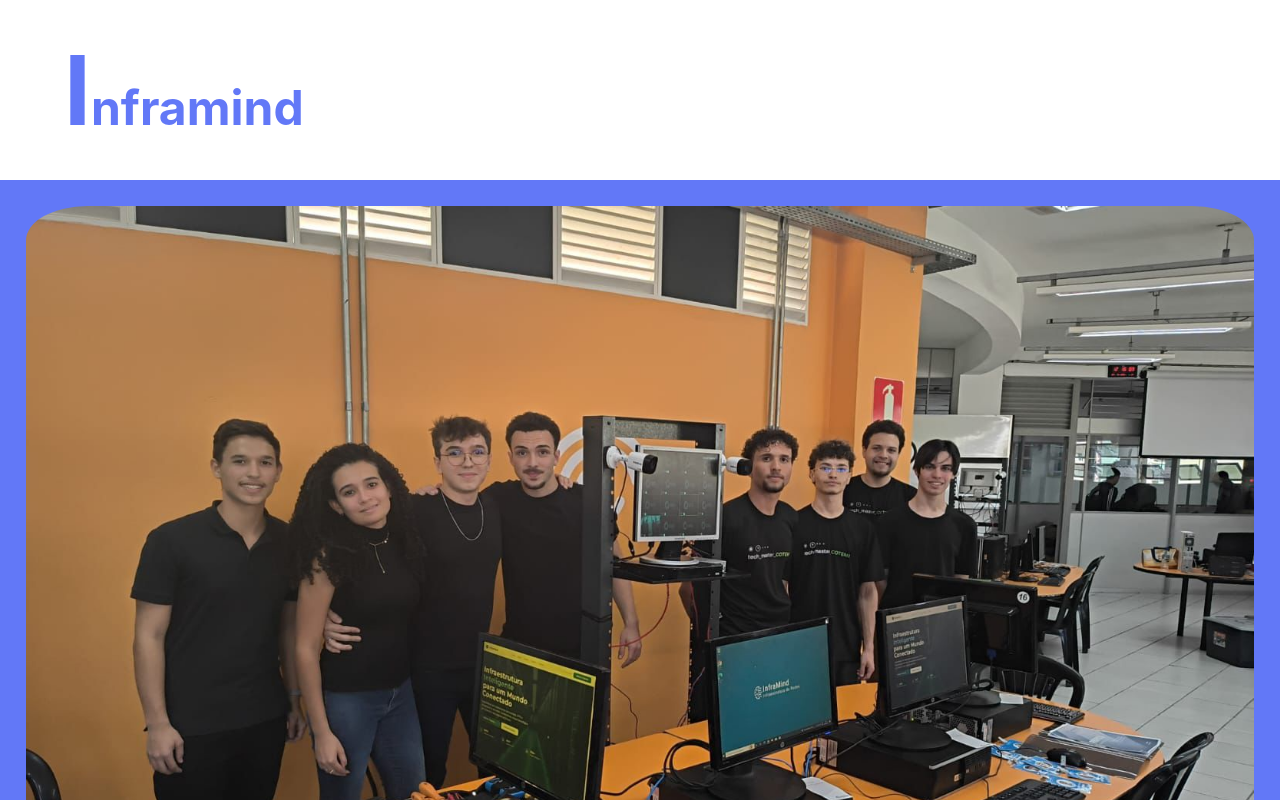
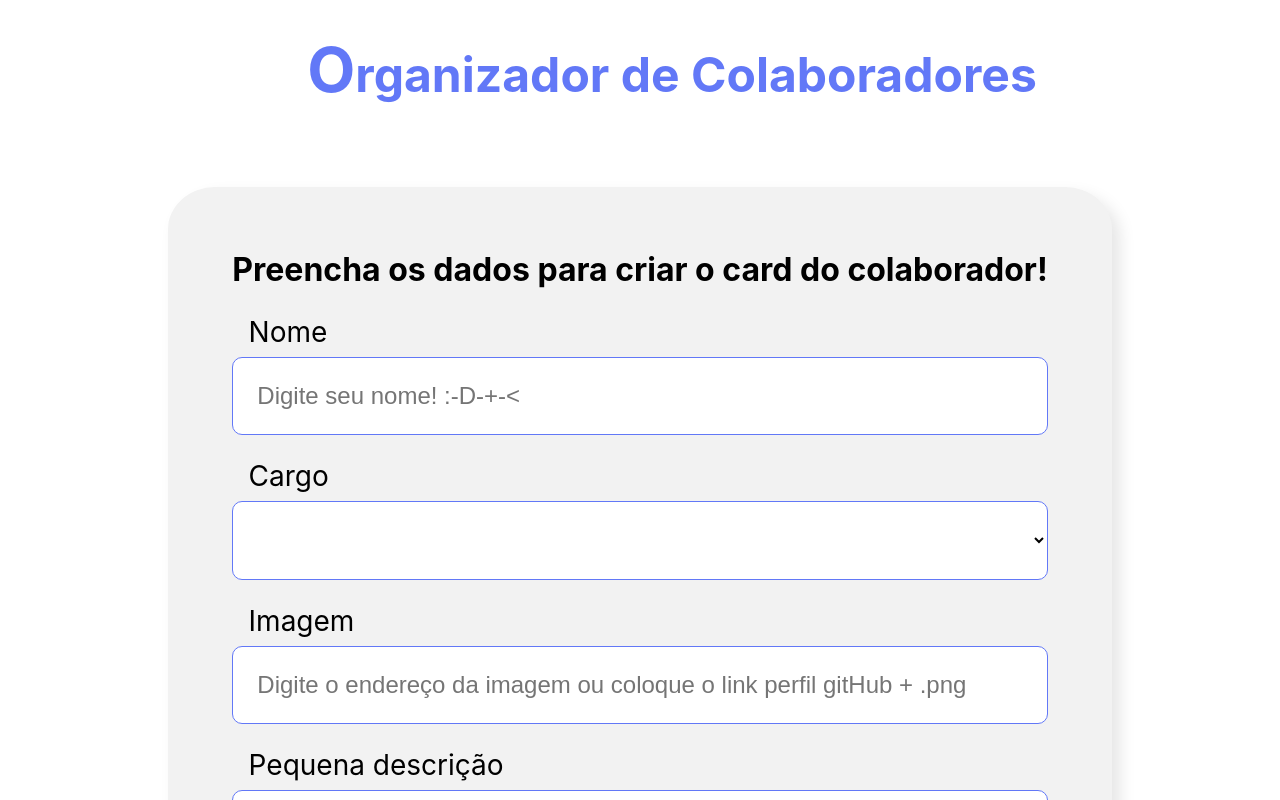
Before and after one commit to P-Viana/Codigo-Alura-Curso-React-1, a React (Create React App) app: page / in a window 1280 px wide. Shown: the top 800 px of the page. Built offline with nearby package versions, Linux system fonts and the light colour scheme.

Commit message:
removendo banner

```diff
--- a/src/App.css
+++ b/src/App.css
@@ -4,7 +4,8 @@ h1{
   background-color: white;
   color: #6278F7;
   font-size: 3em;
+  text-align: center;
 }
 h1::first-letter{
-  font-size: 2em;
+  font-size: 1.3em;
 }
--- a/src/App.js
+++ b/src/App.js
@@ -74,8 +74,7 @@ function App() {
   }
   return (
     <div className="App">
-      <h1>Inframind</h1>
-      <Banner />
+      <h1>Organizador de Colaboradores</h1>
       <Formulario
         times={times.map(time => time.nome)}
         aoColaboradorCadastrado={colaborador => aoNovoColaboradorAdicionado(colaborador)}
```
